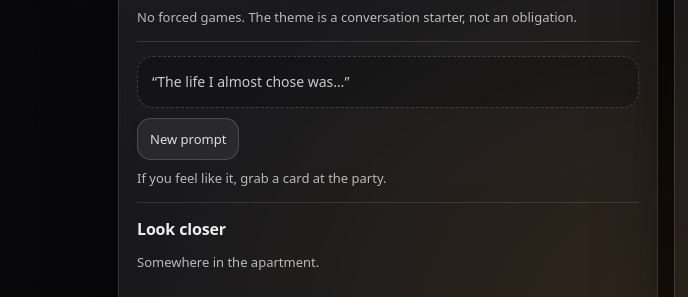
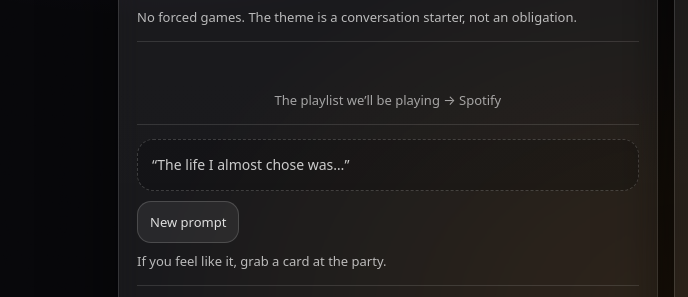
Before and after one commit to levbed/2026_new_year_party, a plain HTML site: page index.html in a window 1280 px wide. Shown: the part 418-715 px from the top of the page, 0-688 px from the left. Drawn offline with Linux system fonts and the light colour scheme; grey boxes are pictures that could not be loaded.

Commit message:
Adding Spotify Playlist

```diff
--- a/index.html
+++ b/index.html
@@ -245,7 +245,19 @@
       color: var(--muted);
       font-size: 13px;
     }
-
+    .playlist-link{
+      margin-top: 48px;
+      text-align: center;
+      font-size: 13px;
+      color: rgba(255,255,255,.6);
+    }
+    .playlist-link a{
+      color: inherit;
+      text-decoration: none;
+    }
+    .playlist-link a:hover{
+      text-decoration: underline;
+    }
     footer{
       margin-top: 22px;
       color: rgba(255,255,255,.50);
@@ -291,6 +303,14 @@
           You can come as an alternative version of yourself — different person, city, habits, vibe, job — or just come as you are.
         </p>
         <p class="mini">No forced games. The theme is a conversation starter, not an obligation.</p>
+
+        <div class="hr"></div>
+
+        <div class="playlist-link">
+          <a href="https://open.spotify.com/playlist/7KS2H4aORnHayBkyQHj9Co" target="_blank">
+          The playlist we’ll be playing → Spotify
+          </a>
+        </div>
 
         <div class="hr"></div>
 
```
